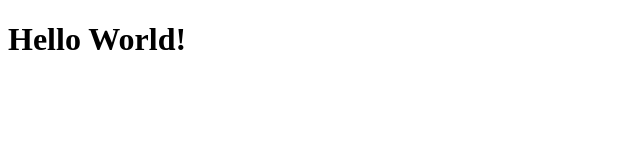
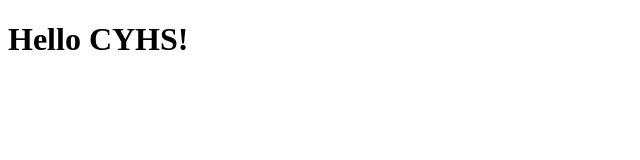
Before and after one commit to vigogo/test, a plain HTML site: page index.html in a window 1280 px wide. Shown: the full height of the page, 0-640 px from the left. Drawn offline with Linux system fonts and the light colour scheme.

Commit message:
Update index.html

```diff
--- a/index.html
+++ b/index.html
@@ -3,9 +3,9 @@
 <head>
     <meta charset="UTF-8">
     <meta name="viewport" content="width=device-width, initial-scale=1.0">
-    <title>Hello World</title>
+    <title>Hello CYHS</title>
 </head>
 <body>
-    <h1>Hello World!</h1>
+    <h1>Hello CYHS!</h1>
 </body>
 </html>
```
